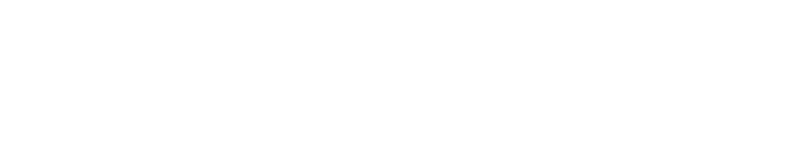
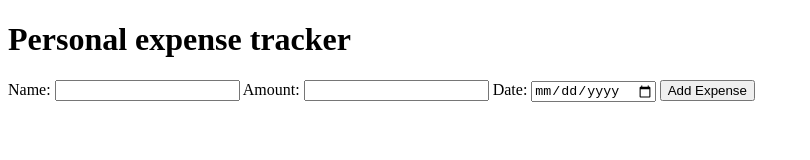
Before and after one commit to Vellethe/Submits-Frontend, a website: page inlämning4/index.html in a window 1280 px wide. Shown: the whole page, without its empty margins (0-810 px from the left). Drawn offline with nearby package versions, Linux system fonts and the light colour scheme.

Commit message:
Some basic ground

```diff
--- a/inlämning4/index.html
+++ b/inlämning4/index.html
@@ -5,8 +5,21 @@
     <meta http-equiv="X-UA-Compatible" content="IE=edge">
     <meta name="viewport" content="width=device-width, initial-scale=1.0">
     <title>Document</title>
+    <script src="https://unpkg.com/vue@3/dist/vue.global.js"></script>
 </head>
 <body>
+    <div id="app">
+        <h1> Personal expense tracker</h1>
+        <form @submit.prevent="addExpense">
+            <label for="name">Name:</label>
+            <input type="text" id="name" v-model="name" required>
+            <label for="amount">Amount:</label>
+            <input type="number" id="amount" v-model="amount" required>
+            <label for="date">Date:</label>
+            <input type="date" id="date" v-model="date" required>
+            <button type="submit">Add Expense</button>
+          </form>
+    </div>
 
 </body>
 </html>
```
Also changed, not shown: inlämning4/main.js (+14 -0 lines).
